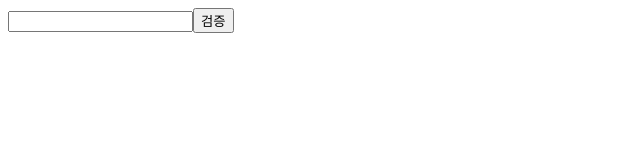
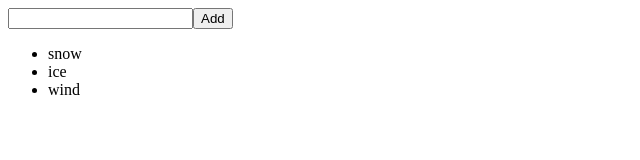
Before and after one commit to overaction/react_practice, a React (Create React App) app: page / in a window 1280 px wide. Shown: the top 160 px of the page, without its empty margins (0-640 px from the left). Built offline with nearby package versions, Linux system fonts and the light colour scheme.

Commit message:
data add,delete with map,concat,filter

```diff
--- a/src/App.js
+++ b/src/App.js
@@ -1,9 +1,8 @@
 import React from 'react';
-import EventPractice from './EventPractice';
-import ValidationSample from './ValidationSample';
+import IterationSample from './IterationSample';
 
 const App = () => {
-    return <ValidationSample />
+    return <IterationSample />
 }
 
 export default App;
--- /dev/null
+++ b/src/IterationSample.js
@@ -0,0 +1,43 @@
+import React, { useState, Fragment } from 'react';
+
+const IterationSample = () => {
+    const [names, setNames] = useState([
+        {id: 1, text:'snow'},
+        {id: 2, text:'ice'},
+        {id: 3, text:'wind'}
+    ]);
+    const[inputText, setInputText] = useState('');
+    const [nextId, setNextId] = useState(4);
+
+    const onChange = (e) => {
+        setInputText(e.target.value);
+        console.log(e.target.value);
+    }
+
+    const onClick = () => {
+        const nextNames = names.concat({ //concat : 값을 넣고 새로운 배열 생성, push : 값만 넣어줌
+            id: nextId,
+            text: inputText
+        });
+        setNextId(nextId + 1);
+        setNames(nextNames);
+        setInputText('');
+    }
+
+    const onRemove = (id) => {
+        const nextNames = names.filter(name => name.id !== id)
+        setNames(nextNames);
+    }
+
+    const nameList = names.map(name => <li key={name.id} onDoubleClick={() => onRemove(name.id)}>{name.text}</li>)
+    return (
+        <Fragment>
+            <input value={inputText} onChange={onChange} />
+            <button onClick={onClick}>Add</button>
+            <ul>{nameList}</ul>
+        </Fragment>
+    )
+
+}
+
+export default IterationSample;
--- a/src/ValidationSample.js
+++ b/src/ValidationSample.js
@@ -17,7 +17,7 @@ class ValidationSample extends Component {
         this.setState({
             clicked: true,
             validated: this.state.password === '0000'
-        })
+        });
     }
 
     render() {
```
